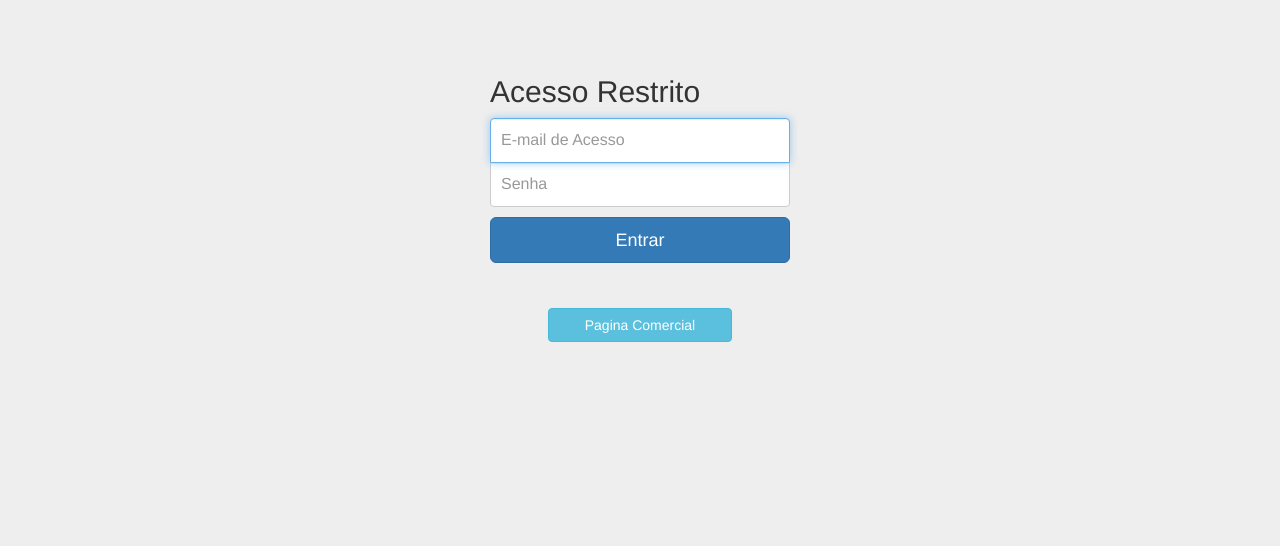
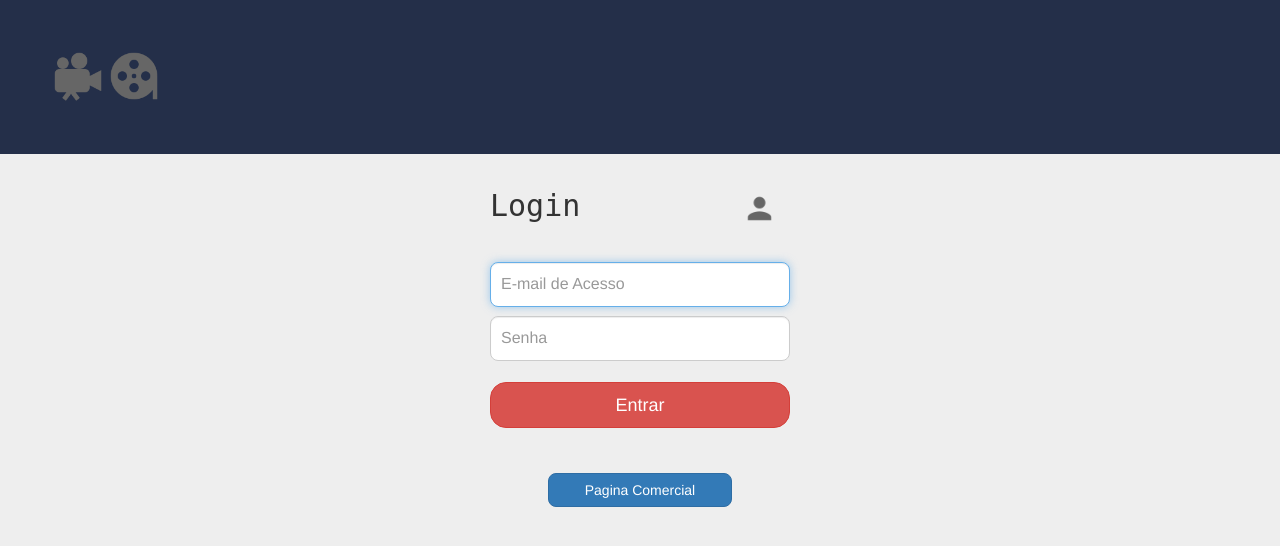
Before and after one commit to GuilhermeGTM/PI-ultima-entrega, a PHP site: page /login.php in a window 1280 px wide. Shown: the top 546 px of the page. Run offline with PHP 8.4, Linux system fonts and the light colour scheme.

Commit message:
Altera todo visual da tela de login

```diff
--- a/inc_titulo.php
+++ b/inc_titulo.php
@@ -26,18 +26,18 @@ $usuario = $_SESSION["usuario"];
 
         <div class="container-fluid">
 
-            <div class="row bg-primary">
+            <div class="row bg-warning">
                 <div class="col-sm-12">
                     <br>
                 </div>
                 <div class="col-sm-2">
-                    <img src="capa/logo.jpg" alt="patro" style="width: 150px; height: 150px">
+                    <img src="capa/logo.png" alt="patro" style="width: 330px; height: 180px; margin-left: -70px;">
                 </div>
                 <div class="col-sm-5">
                     <h1> Top Filmes</h1>
                     <h4> Controle de Cadastro de Filmes </h4>
                 </div>
-                <div class="col-sm-4">
+                <div class="col-sm-5" style="display: flex; flex-direction: row-reverse;">
                     <h1>&nbsp;</h1>
                     <h4> Usuário: <?= $usuario ?> - <a href="logout.php" class="btn btn-warning"> Sair </a></h4>
                 </div>
--- a/inc_titulopg.php
+++ b/inc_titulopg.php
@@ -14,12 +14,12 @@
 
         <div class="container-fluid">
 
-            <div class="row bg-primary">
+            <div class="row bg-primary" style="height: 210px; backgroud-color: #fbec5d;">
                 <div class="col-sm-12">
                     <br>
                 </div>
                 <div class="col-sm-4">
-                    <img src="capa/logo.jpg" alt="patro" style="width: 150px; height: 150px">
+                    <img src="capa/logo.png" alt="patro" style="width: 300px; height: 300px">
                 </div>
                 <div class="col-sm-8">
                     <br>
--- a/login.php
+++ b/login.php
@@ -52,15 +52,15 @@ $conn->close();
     <!-- The above 3 meta tags *must* come first in the head; any other head content must come *after* these tags -->
     <meta name="description" content="">
     <meta name="author" content="">
-
-
     <title>Top Filmes - Área Acesso Restrito</title>
-
     <!-- Bootstrap core CSS -->
     <link href="bootstrap/bootstrap.css" rel="stylesheet">
-
     <!-- Custom styles for this template -->
     <link href="bootstrap/login.css" rel="stylesheet">
+    <div style=" padding: 50px; text-align: center; background: #242F49; margin-top: -3em; display: flex;">
+      <img src="./icones/Movie Projector.png" alt="" style="width:4em">
+      <img src="./icones/Film Reel.png" alt="" style="width:4em">
+    </div>
   </head>
 
   <body>
@@ -68,19 +68,24 @@ $conn->close();
     <div class="container">
 
       <form class="form-signin" method="post">
-        <h2 class="form-signin-heading">Acesso Restrito</h2>
-        <label for="inputEmail" class="sr-only">E-mail</label>
-        <input type="email" id="inputEmail" name="email" class="form-control" placeholder="E-mail de Acesso" required autofocus>
-        <label for="inputPassword" class="sr-only">Senha</label>
-        <input type="password" id="inputPassword" name="senha" class="form-control" placeholder="Senha" required>
+        <div>
+          <h2 style="font-family: monospace;">Login</h2>
+          <img src="./icones/icon-user.png" alt="a" style="width: 35px; margin-left: 18em; margin-top: -5em;">
+        </div>
+        <div style="margin-bottom: 1.5em;">
+          <h4 style="font-family: monospace;"></h4>
+          <input style="border-radius: 0.5em;" type="email" id="inputEmail" name="email" class="form-control" placeholder="E-mail de Acesso" required autofocus>
+          <h4 style="font-family: monospace;"> </h4>
+          <input style="border-radius: 0.5em; type="password" id="inputPassword" name="senha" class="form-control" placeholder="Senha" required>
+        </div>
 
-        <button class="btn btn-lg btn-primary btn-block" type="submit">Entrar</button>
+        <button class="btn btn-lg btn-danger btn-block" style="border-radius: 16px;" type="submit">Entrar</button>
       </form>
         <h4 class="text-center text-danger"> <?= $mensagem ?> </h4>
     </div> <!-- /container -->
     <div class="col-sm-5"></div>
     <div class="col-sm-2">
-         <h2> <a href="pagina_comercial.php" class="btn btn-info btn-block" role="button"> Pagina Comercial </a> </h2>
+         <h2> <a href="pagina_comercial.php" class="btn btn-primary btn-block" role="button" style="border-radius: 8px;"> Pagina Comercial </a> </h2>
         </div>
 
   </body>
```
Also changed, not shown: bootstrap/login.css (line endings or trailing spaces), capa/logo.jpg (deleted), capa/logo.png (added), icones/Film Reel.png (added), icones/Movie Projector.png (added), icones/icon-user.png (added), pagina_comercial.php (line endings or trailing spaces).
